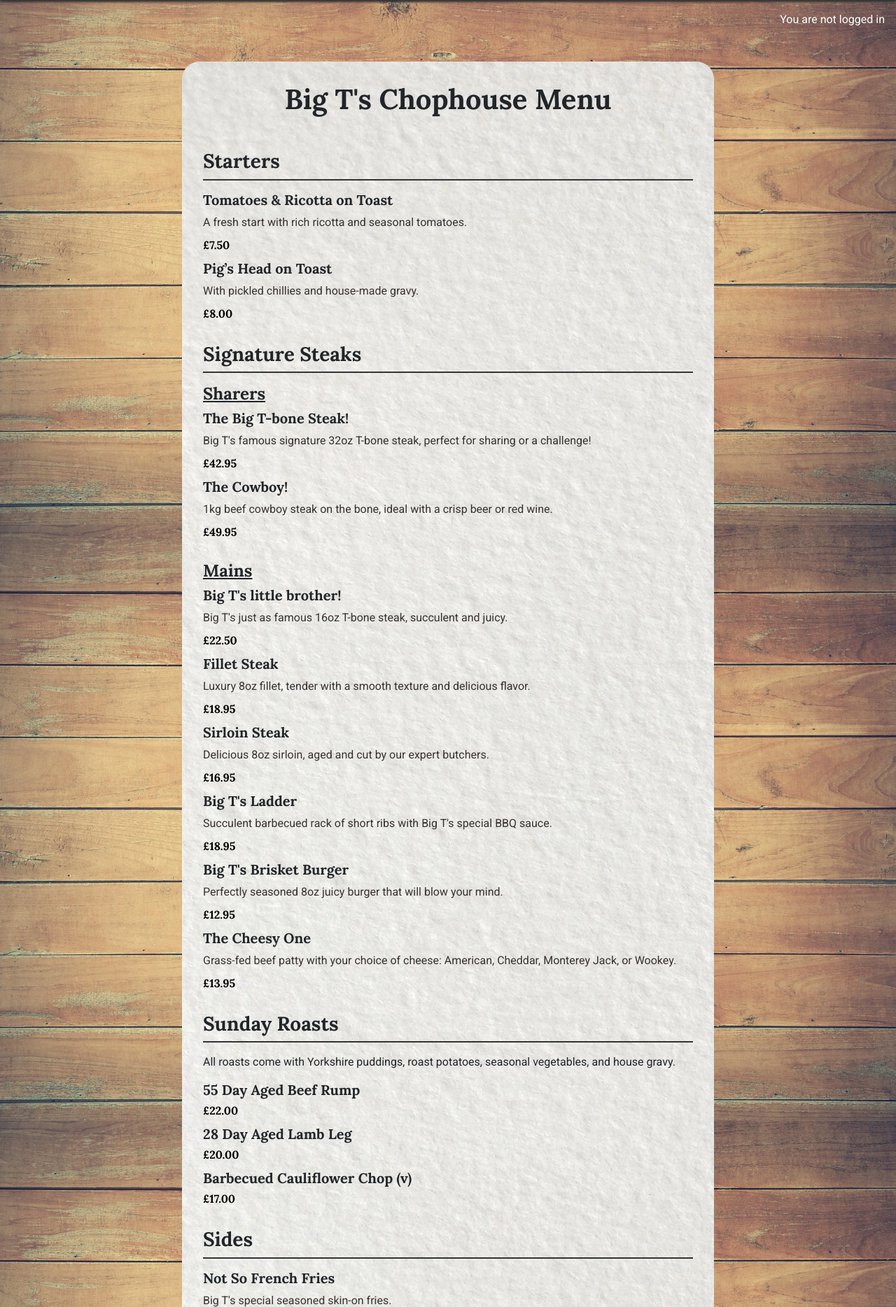
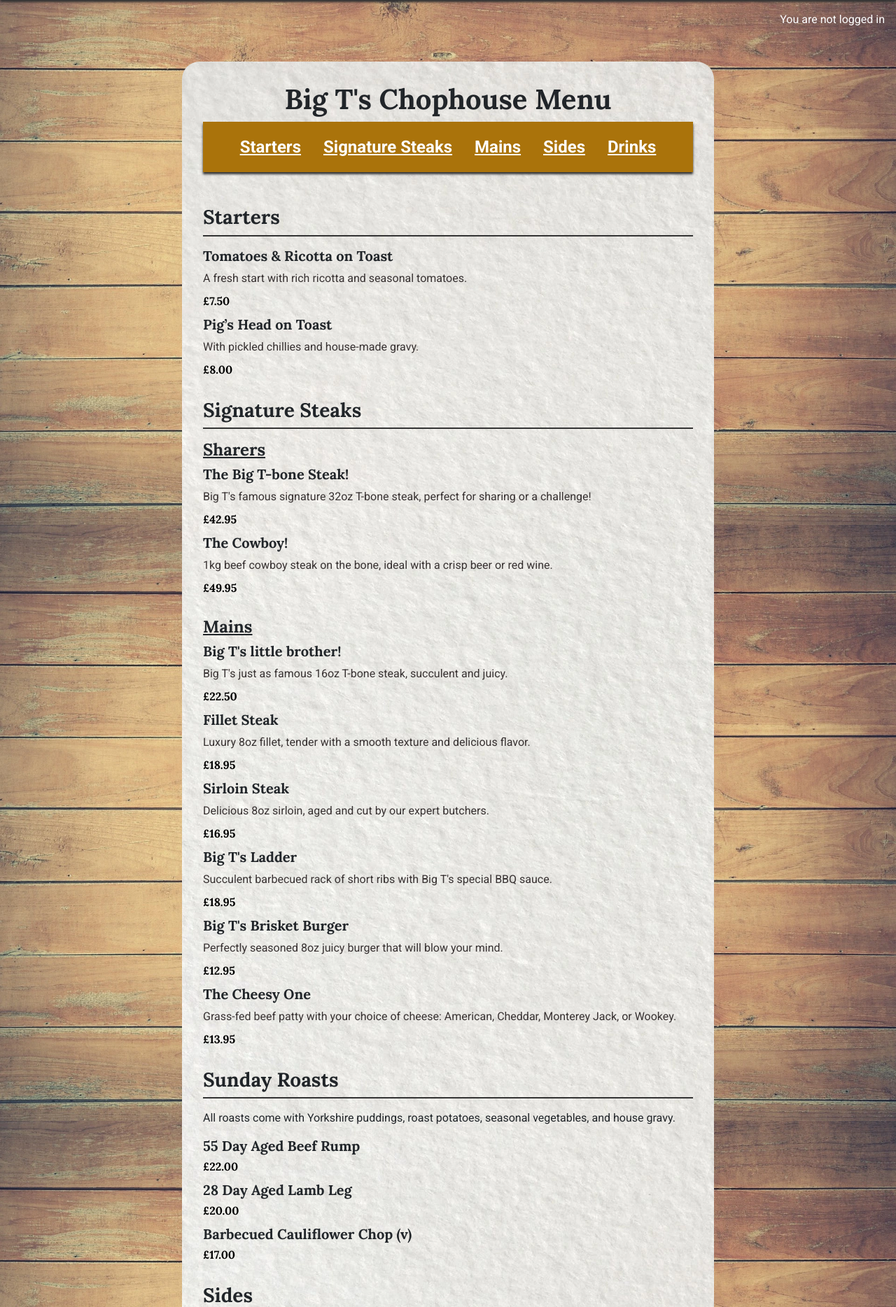
Before and after one commit to TrisPatt/Big-Ts-Chophouse, a Django app: page /menu/ in a window 1280 px wide. Shown: the part 76-1944 px from the top of the page at 70% size. Run offline with Django 4.2, Linux system fonts and the light colour scheme; some libraries are stand-ins or nearby versions.

Commit message:
add navbar to menu.menu_html

```diff
--- a/menu/templates/menu/menu.html
+++ b/menu/templates/menu/menu.html
@@ -7,6 +7,26 @@
         <div class="col-md-8 offset-md-2 menu">
             <header class="text-center mb-5">
                 <h1>Big T's Chophouse Menu</h1>
+
+                <nav class="menu-navigation mb-4">
+                    <ul class="nav justify-content-center">
+                        <li class="nav-item">
+                            <a class="nav-link text-white underline" href="#starters">Starters</a>
+                        </li>
+                        <li class="nav-item">
+                            <a class="nav-link text-white underline" href="#signature-steaks">Signature Steaks</a>
+                        </li>
+                        <li class="nav-item">
+                            <a class="nav-link text-white underline" href="#mains">Mains</a>
+                        </li>
+                        <li class="nav-item">
+                            <a class="nav-link text-white underline" href="#sides">Sides</a>
+                        </li>
+                        <li class="nav-item">
+                            <a class="nav-link text-white underline" href="#drinks">Drinks</a>
+                        </li>
+                    </ul>
+                </nav>
             </header>
 
             <!-- Starters Section -->
@@ -121,6 +141,11 @@
                         <p>A portion of fine green beans, asparagus, roasted courgettes, and carrots.</p>
                         <span class="price">£8.00</span>
                     </li>
+                    <li class="menu-item">
+                        <h3>Original Texas Toast</h3>
+                        <p>The best cheesy garlic bread you've ever tasted!.</p>
+                        <span class="price">£6.00</span>
+                    </li>
                 </ul>
             </section>
 
--- a/static/css/style.css
+++ b/static/css/style.css
@@ -183,6 +183,19 @@ button:hover, .btn:hover {
     background-size: contain;
     width: 60px;
     height: 60px;
+}
+
+.opening {
+    background-color: rgba(245, 240, 230, 0.9);
+    border-radius: 20px;
+    margin-top: 50px;
+    margin-bottom: 50px;
+    padding: 15px;
+    text-align: center;
+}
+
+.sign {
+    font-size: 0.5rem;
 }
 
 /* Menu styles */
--- a/templates/base.html
+++ b/templates/base.html
@@ -115,6 +115,14 @@
 
     <!-- Footer -->
     <footer class="footer mt-auto py-3 dark-bg text-white">
+        <div class="text-start">
+            <h2>Contact Us!</h2>
+            <p>1479 Main Road</p>
+            <p>Cheesetown</p>
+            <p>BI3 T1S</p>
+            <p>T: 01234 567 890</p>
+            <p>E: bigts@chophouse.com</p>
+        </div>
         <p class="m-0 text-center">Follow us:
             <i class="fab fa-facebook-square ms-3"></i>
             <i class="fab fa-twitter-square ms-3"></i>
@@ -122,6 +130,7 @@
             <i class="fab fa-youtube-square ms-3"></i>
         </p>
     </footer>
+
 
     <script src="https://cdn.jsdelivr.net/npm/bootstrap@5.0.1/dist/js/bootstrap.bundle.min.js"
         integrity="sha384-gtEjrD/SeCtmISkJkNUaaKMoLD0//ElJ19smozuHV6z3Iehds+3Ulb9Bn9Plx0x4" crossorigin="anonymous"></script>
```
Also changed, not shown: reservation/templates/reservation/home.html (+24 -0 lines), static/images/sign.webp (added).
